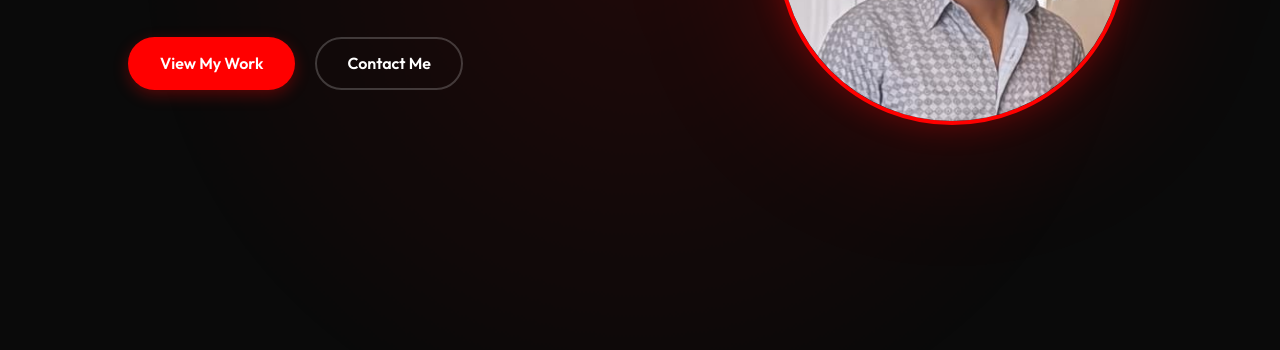
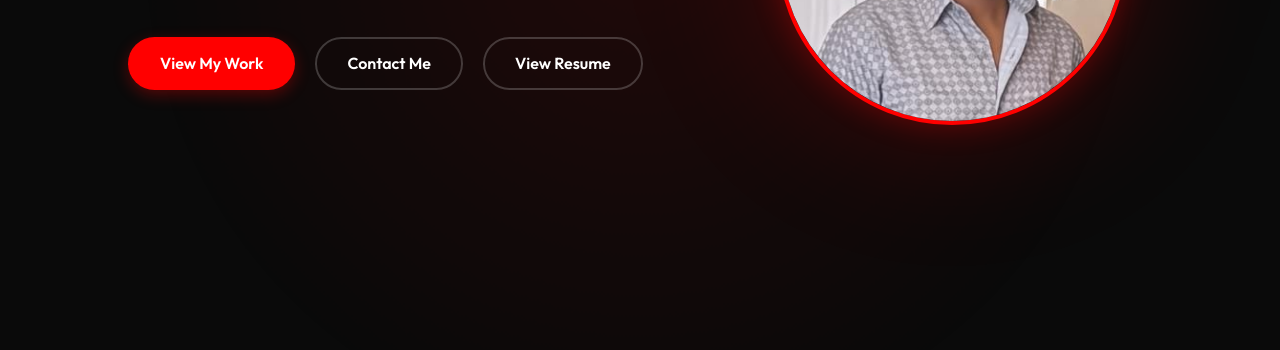
Before and after one commit to Elango-07/Portfolio, a plain HTML site: page index.html in a window 1280 px wide. Shown: the part 450-800 px from the top of the page. Drawn offline with Linux system fonts and the light colour scheme.

Commit message:
Add resume button and animations

```diff
--- a/index.html
+++ b/index.html
@@ -41,6 +41,8 @@
             <div class="cta-group">
                 <a href="#projects" class="btn primary-btn">View My Work</a>
                 <a href="#contact" class="btn secondary-btn">Contact Me</a>
+                <a href="https://www.canva.com/design/DAGrWZWnkbA/xso1cKWYUeUEkxsScg49oA/view?utm_content=DAGrWZWnkbA&utm_campaign=designshare&utm_medium=link2&utm_source=uniquelinks&utlId=he8c2650dc1"
+                    class="btn secondary-btn" target="_blank">View Resume</a>
             </div>
         </div>
         <div class="hero-visual">
@@ -131,8 +133,8 @@
                             class="fa-solid fa-envelope"></i> Email Me</a>
                     <a href="https://www.linkedin.com/in/elango-a-65a8753b0" class="btn primary-btn"><i
                             class="fa-brands fa-linkedin"></i> LinkedIn</a>
-                    <a href="https://github.com/elangogame01-art" class="btn primary-btn"><i
-                            class="fa-brands fa-github"></i> GitHub</a>
+                    <a href="https://github.com/Elango-07" class="btn primary-btn"><i class="fa-brands fa-github"></i>
+                        GitHub</a>
                 </div>
             </div>
         </div>
--- a/style.css
+++ b/style.css
@@ -165,6 +165,7 @@ body {
 .cta-group {
     display: flex;
     gap: 20px;
+    flex-wrap: wrap;
 }
 
 .btn {
@@ -195,11 +196,32 @@ body {
     background: transparent;
     color: white;
     border: 2px solid rgba(255, 255, 255, 0.2);
+    position: relative;
+    overflow: hidden;
+    z-index: 1;
+}
+
+.secondary-btn::before {
+    content: '';
+    position: absolute;
+    top: 0;
+    left: 0;
+    width: 0%;
+    height: 100%;
+    background: var(--primary-color);
+    transition: var(--transition);
+    z-index: -1;
+}
+
+.secondary-btn:hover::before {
+    width: 100%;
 }
 
 .secondary-btn:hover {
     border-color: var(--primary-color);
-    color: var(--primary-color);
+    color: white;
+    box-shadow: 0 0 15px rgba(255, 0, 0, 0.5);
+    transform: translateY(-3px);
 }
 
 .hero-visual {
```
